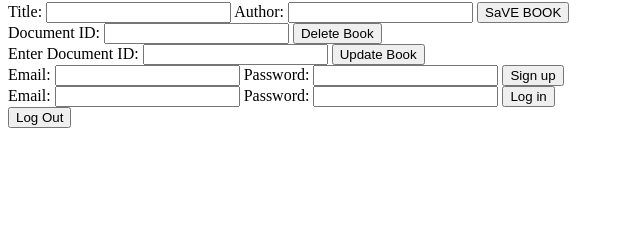
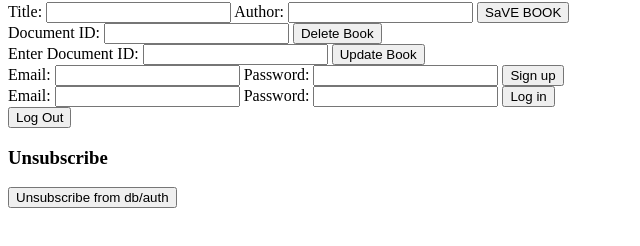
Before and after one commit to Musxeto/fireabse-practice, a website built with webpack: page dist/index.html in a window 1280 px wide. Shown: the part 78-324 px from the top of the page, without its empty margins (0-640 px from the left). Built offline with nearby package versions, Linux system fonts and the light colour scheme; some packages are replaced by stand-ins of ours; no server answers; the database is empty.

Commit message:
unsub from changes

```diff
--- a/dist/index.html
+++ b/dist/index.html
@@ -48,5 +48,9 @@
     </form>
 
     <button class="logout">Log Out</button>
+
+    <h3>Unsubscribe</h3>
+    <button class="unsub">Unsubscribe from db/auth</button>
+
 </body>
 </html>
```
